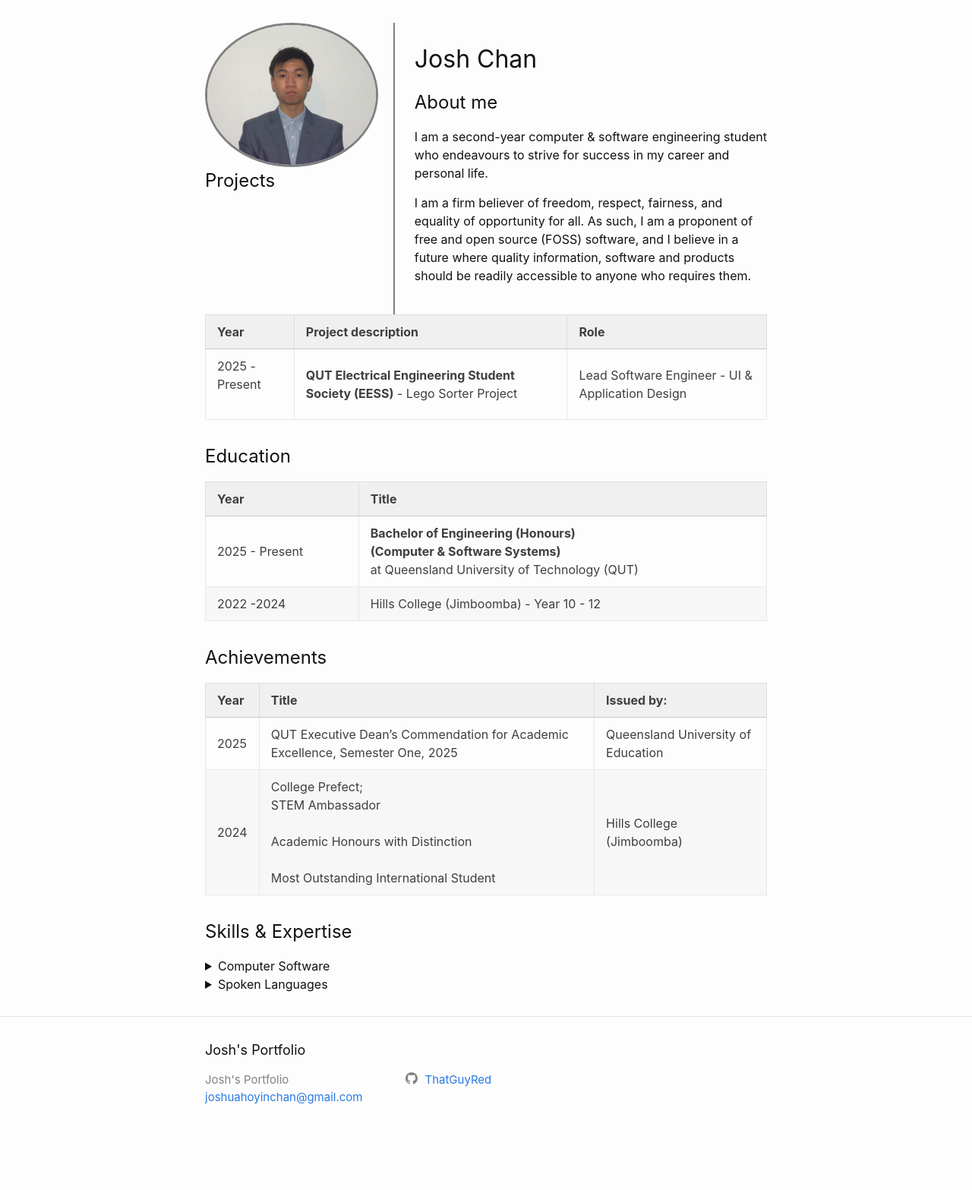
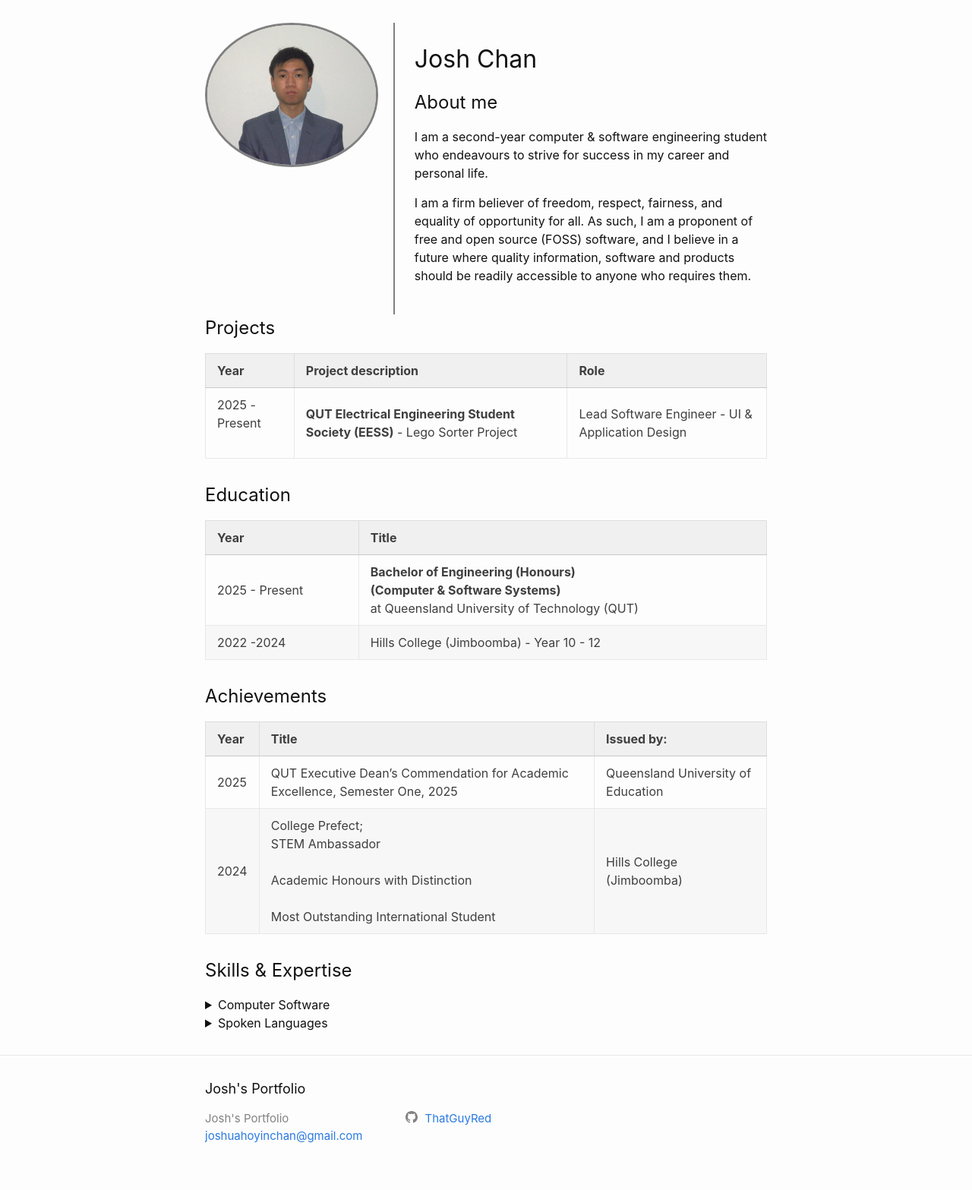
Before and after one commit to ThatGuyRed/portfolio, a Jekyll site: the page built from index.md, in a window 1280 px wide. Shown: the whole page at 76% size. Built offline with Jekyll 4.4.1, drawn with Linux system fonts in a browser that asks for light colours; a script that is not in the unit is left out; before the commit the page ends 1516 px from its top, so only the background shows below that.

Commit message:
modified:   _layouts/about.html 	modified:   _sass/minima/_layout.scss

```diff
--- a/_layouts/about.html
+++ b/_layouts/about.html
@@ -19,7 +19,10 @@
                 </div>
               </div>
         </div>
-        {{ content }}
+        <div class="portfolio-body">
+          {{ content }}
+        </div>
+
       </div>
     </main>
 
--- a/_sass/minima/_layout.scss
+++ b/_sass/minima/_layout.scss
@@ -235,6 +235,9 @@
   padding-left: 5%;
   margin-left: 5%;
 }
+.portfolio-body {
+  display: inline-block;
+}
 
 
 /**
```
